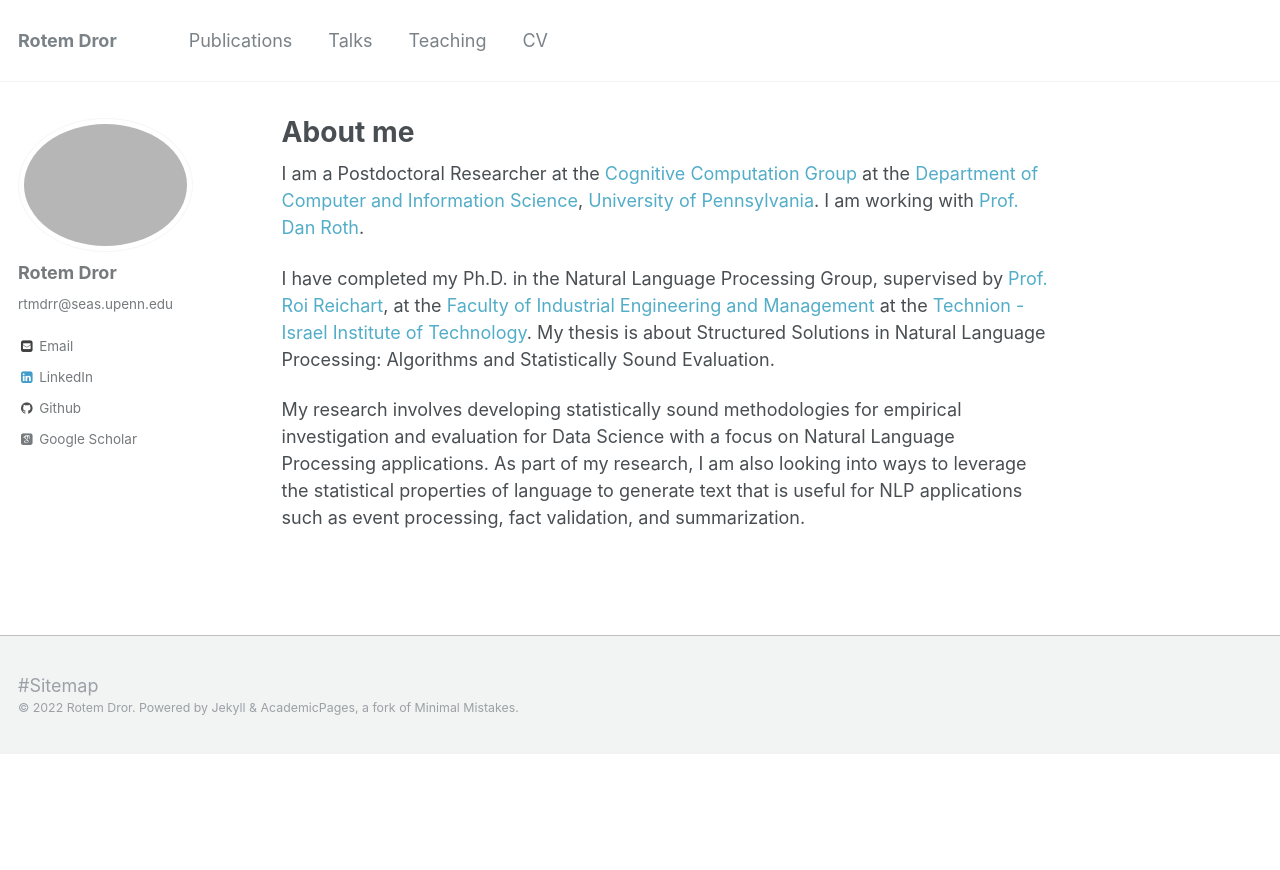
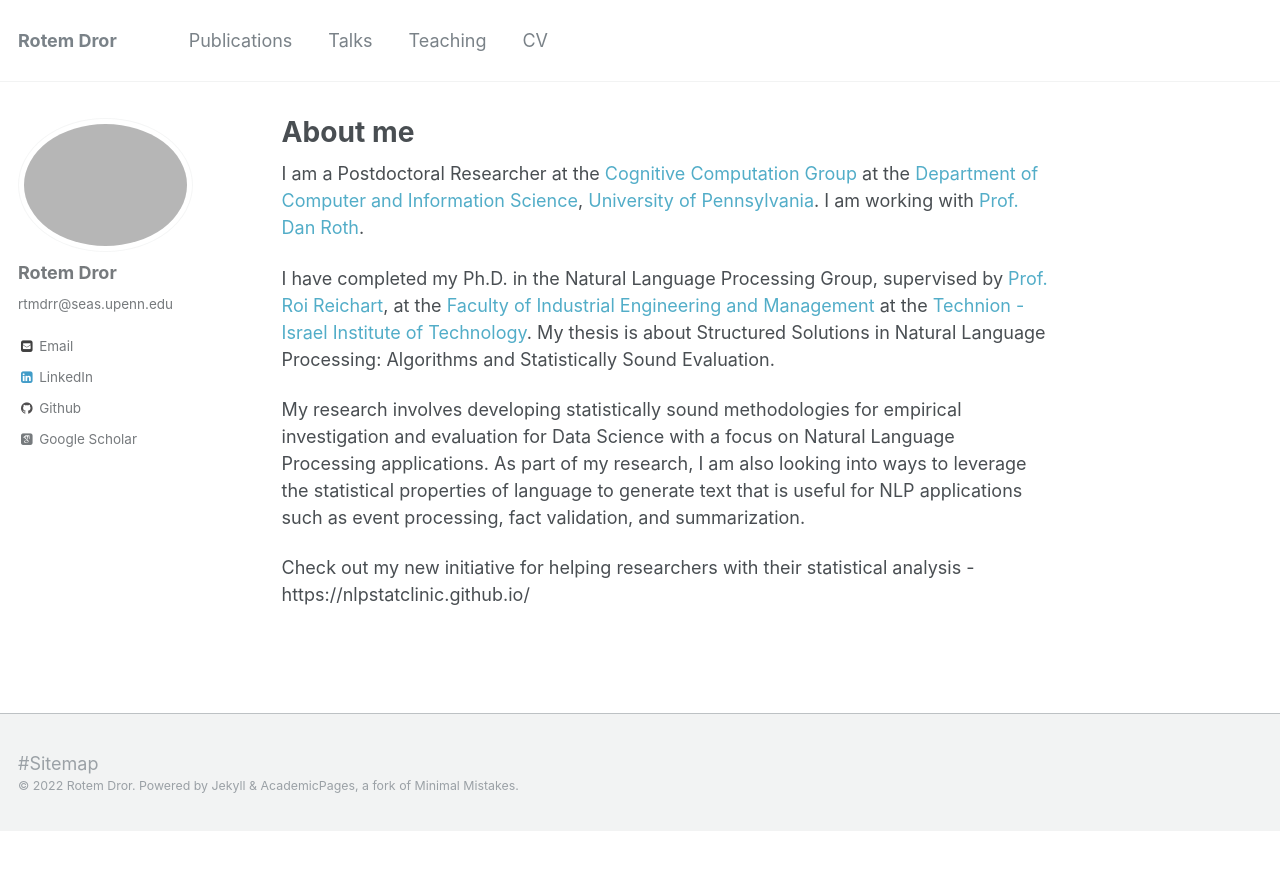
Before and after one commit to rtmdrr/rtmdrr.github.io, a Jekyll site: the page built from _pages/about.md, in a window 1280 px wide. Shown: the top 870 px of the page. Built offline with Jekyll 4.4.1, drawn with Linux system fonts in a browser that asks for light colours; some web fonts are replaced.

Commit message:
Update about.md

```diff
--- a/_pages/about.md
+++ b/_pages/about.md
@@ -14,3 +14,5 @@ I have completed my Ph.D. in the Natural Language Processing Group, supervised b
 <!--- My research involves building and investigating algorithms for structured prediction, with a focus on algorithms for NLP applications. I am interested in NLP, machine learning, statistics, probability, operation research and optimization.--->
 
 My research involves developing statistically sound methodologies for empirical investigation and evaluation for Data Science with a focus on Natural Language Processing applications. As part of my research, I am also looking into ways to leverage the statistical properties of language to generate text that is useful for NLP applications such as event processing, fact validation, and summarization.
+
+Check out my new initiative for helping researchers with their statistical analysis - https://nlpstatclinic.github.io/
```
